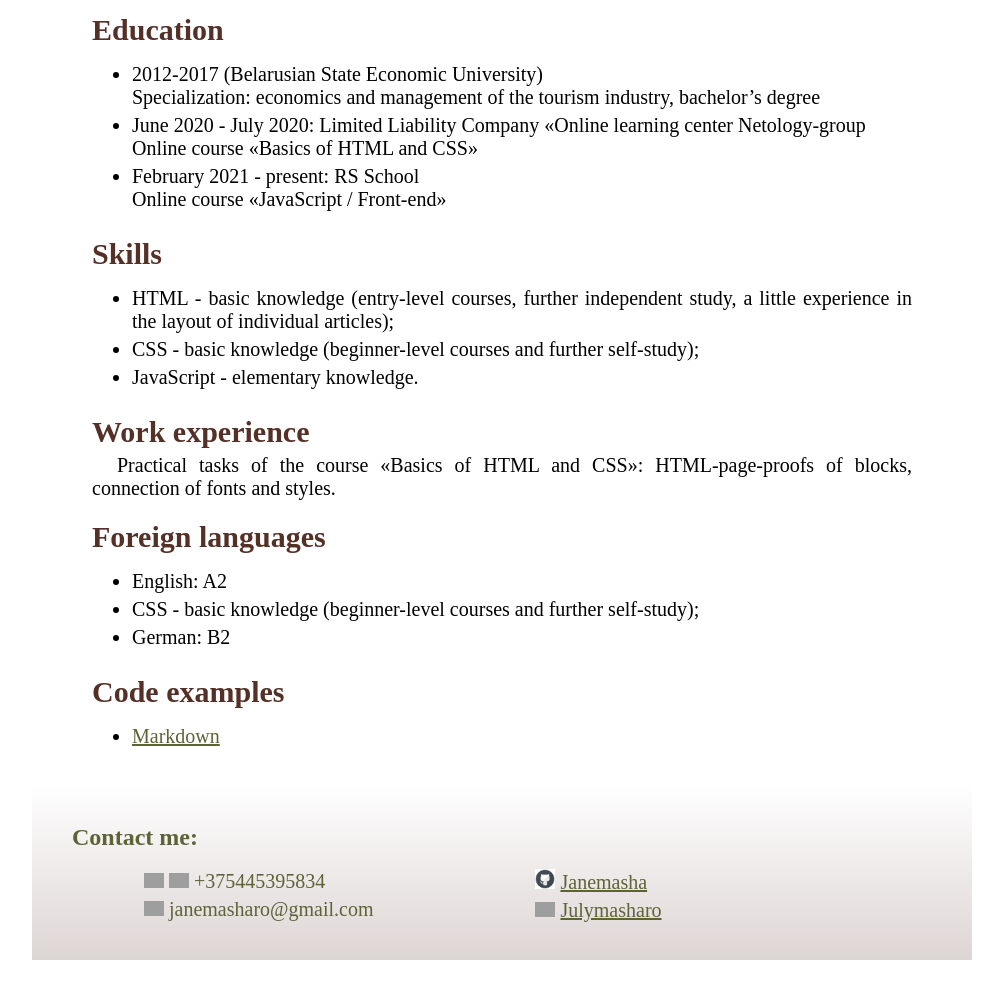
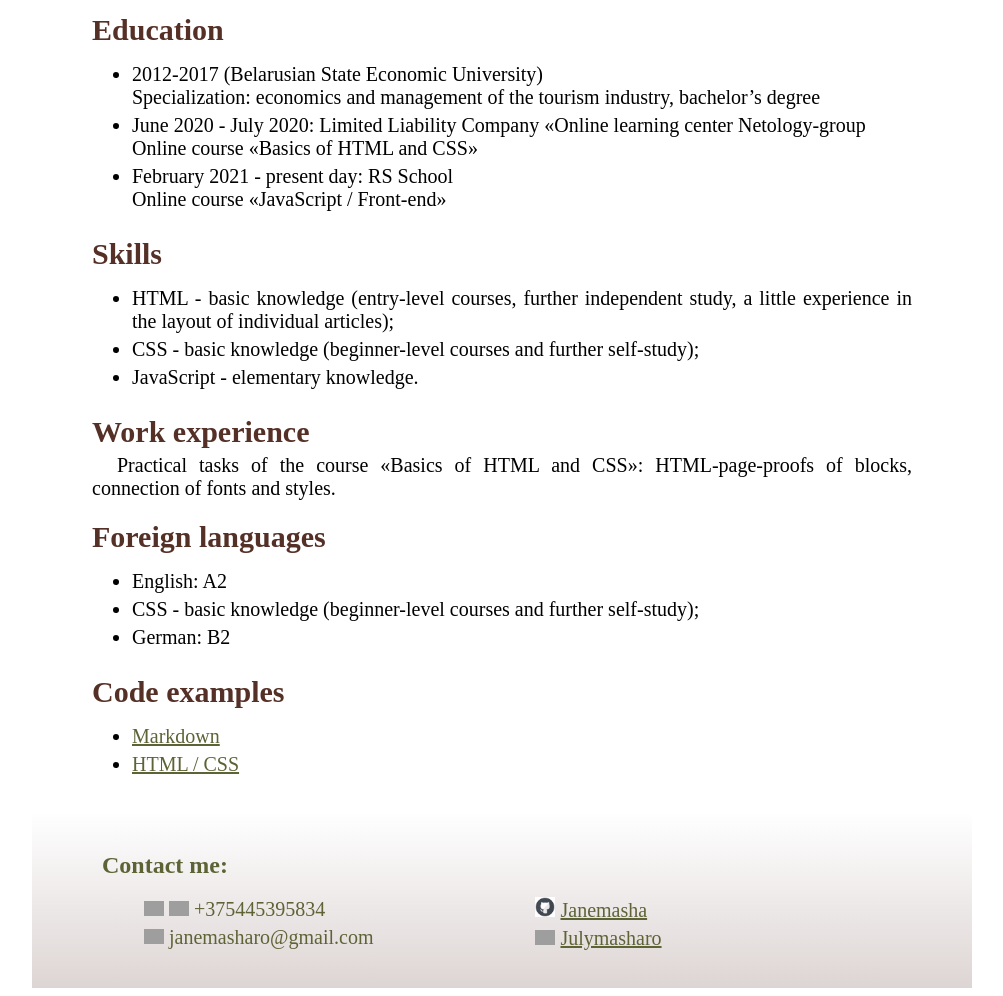
Before and after one commit to Janemasha/rsschool-cv, a plain HTML site: page index.html in a window 1280 px wide. Shown: the part 831-1827 px from the top of the page, without its empty margins (138-1141 px from the left). Before the commit the page ends 1799 px from the top, so only its background shows below. Drawn offline with Linux system fonts and the light colour scheme; grey boxes are pictures that could not be loaded.

Commit message:
add code examples

```diff
--- a/index.html
+++ b/index.html
@@ -63,7 +63,7 @@
         	color: #5e6336;
             font-size: 24px;
             margin: 10px 0 0;
-            padding: 10px 20px 0px;
+            padding: 10px 50px 0px;
         }
         .personal_dates {
             text-align: left;
@@ -138,7 +138,7 @@
                 <li>June 2020 - July 2020: Limited Liability Company «Online learning center Netology-group<br>
                 Online course «Basics of HTML and CSS»
                 </li>
-                <li>February 2021 - present: RS School<br>
+                <li>February 2021 - present day: RS School<br>
                     Online course «JavaScript / Front-end»
                 </li>
             </ul>
@@ -165,6 +165,7 @@
             <h4>Code examples</h4>
             <ul>
                 <li><a href="https://janemasha.github.io/rsschool-cv/cv" target="_blank" title="Markdown code examples">Markdown</a></li>
+                <li><a href="https://janemasha.github.io/study/" target="_blank" title="HTML / CSS code examples">HTML / CSS</a></li>
             </ul>
         </article>
     </section>
```
